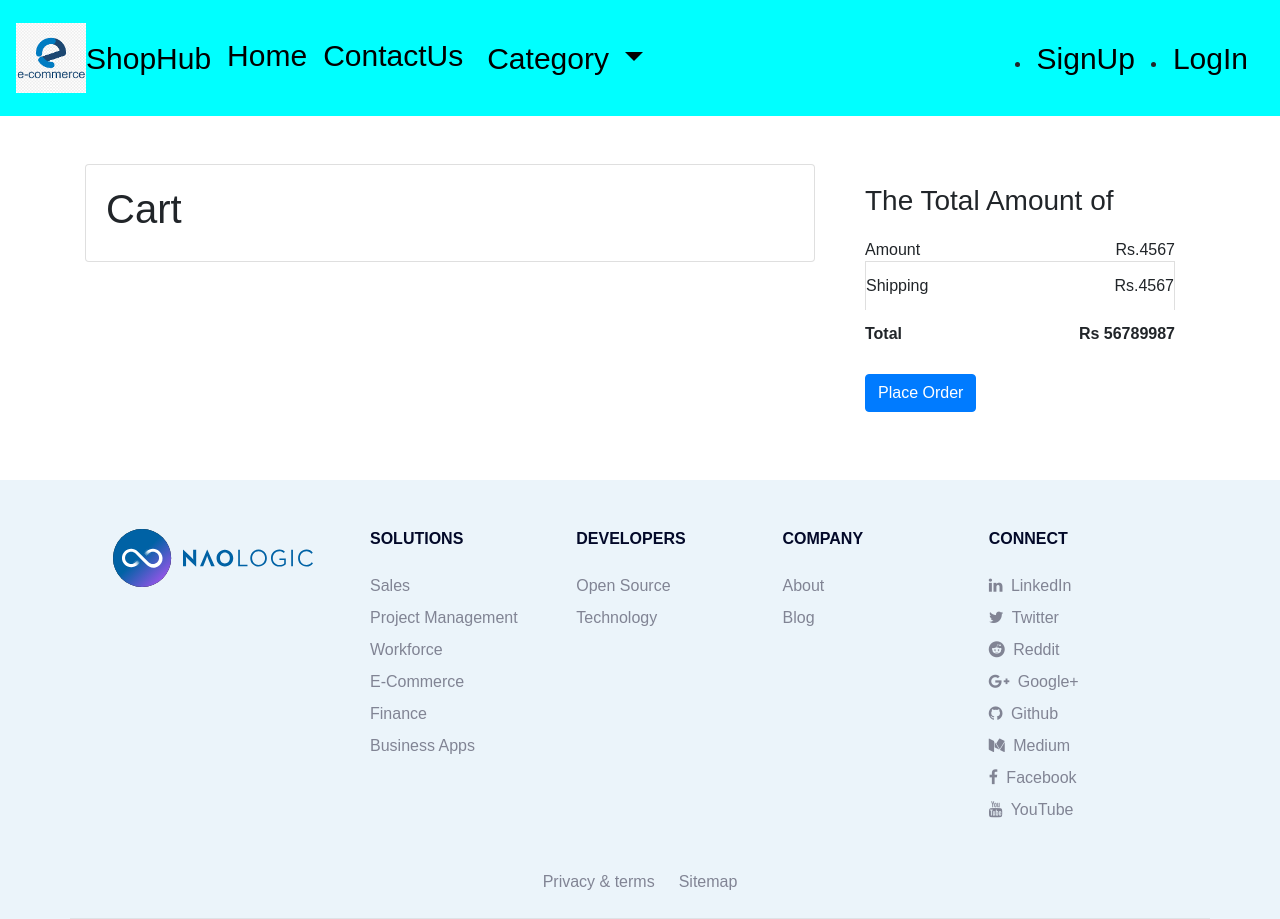
After one commit to AritRoy1/ShopHub, a Django app: template product/templates/product/add_to_cart.html in a window 1280 px wide. The commit adds this page. Run offline with Django 4.2, Linux system fonts and the light colour scheme; the template is opened without the code that fills it, so the values that code supplies are empty; some libraries are stand-ins or nearby versions.

Commit message:
Working on cart

```diff
--- a/customer/templates/customer/base.html
+++ b/customer/templates/customer/base.html
@@ -8,6 +8,7 @@
 
     <!-- Bootstrap CSS -->
     <link rel="stylesheet" href="https://cdn.jsdelivr.net/npm/bootstrap@4.0.0/dist/css/bootstrap.min.css" integrity="sha384-Gn5384xqQ1aoWXA+058RXPxPg6fy4IWvTNh0E263XmFcJlSAwiGgFAW/dAiS6JXm" crossorigin="anonymous">
+    <link rel="stylesheet" href="https://cdnjs.cloudflare.com/ajax/libs/font-awesome/4.7.0/css/font-awesome.min.css">
     <link rel="stylesheet" href="{% static 'customer/css/style.css' %}">
     <title>ShopHub</title>
   </head>
@@ -134,7 +135,7 @@
 
 
         <li class="nav-item">
-          <a class="navbar-brand"  style="color: black; font-size:30px;"  href="#">Cart</a>
+          <a class="navbar-brand"  style="color: black; font-size:30px;"  href="{% url 'showcart' %}">Cart</a>
         </li>
         {% comment %} li ko utha ke 66 me lgaya hai  hint error  {% endcomment %}
 
@@ -172,6 +173,10 @@
 {% endblock product-details %}
 
 
+
+{% block product %}
+
+{% endblock product %}
 
    {% comment %} footer {% endcomment %}
 
--- a/customer/urls.py
+++ b/customer/urls.py
@@ -2,6 +2,7 @@ from django.urls import path
 from customer import views
 from django.contrib.auth import views as auth_view
 from .forms import LoginForm
+
 urlpatterns = [
 
     path('home/',views.home, name="home"),
@@ -17,7 +18,7 @@ urlpatterns = [
     path('electronics-detail/', views.ProductDetail.as_view() ,name='Electronics'),
     path('product-list/<int:pk>', views.ProductList.as_view(), name="product-list"),
     path('product-detail/<int:pk>', views.ProductDetail.as_view(), name='product-detail'),
-    path('cart/', views.Cart.as_view(), name = 'cart')
+
 
 
 
--- a/customer/views.py
+++ b/customer/views.py
@@ -112,6 +112,3 @@ class ProductDetail(View):
         img = Image.objects.get(pk=pk)
         return render(request, 'customer/product_detail.html', {"phone":phone,
                 "img":img, 'category':category, 'dict1':dict1})
-
-class Cart(View):
-    pass
--- /dev/null
+++ b/product/templates/product/add_to_cart.html
@@ -0,0 +1,79 @@
+{% extends "customer/base.html" %}
+{% block product %}
+{% load static %}
+
+
+
+<div class="container my-5">
+    <div class="row">
+        <h1 class="text-center mb-5"></h1>
+        <div class="col-sm-8">
+            <div class="card">
+                <div class="card-body">
+                   <b><h1>Cart</h1></b>
+                    {% for cart in carts %}
+                    <hr>
+                    <div class="row">
+                        <div class="col-sm-8 text-center align-self-center">
+                            <img src="{{cart.image.image.url}}" alt="" srcset "" class="img-fluid img-thumbnail shadow-sm" height="150" width="150">
+
+                        </div>
+                        <div class="col-sm-9">
+                            <div>
+                                <h5>{{cart.product.name}}</h5>
+                                <p class="mb-2 text-muted small">{{img.product.description}}</p>
+                                <div class="my-3">
+                                    <label for="quantity">Quantity:</label>
+                                    <a class ="minus-cart btn"><i class="fa fa-minus-square fa-lg"></i></a>
+                                    <span id="quantity">{{cart.quantity}}</span>
+                                    <a class="plus-cart btn"><i class="fa fa-plus-square fa-lg"></i></a>
+
+                                </div>
+                                <div class="d-flex justify-content-between">
+                                    <a href="#" class="btn btn-sm btn-secondry mr-3"> Remove Item</a>
+                                    <p class="mb-0"><span>{{cart.product.price}}</span></p>
+                                </div>
+                            </div>
+                        </div>
+                    </div>
+
+                    {% endfor %}
+                </div>
+            </div>
+
+        </div>
+        <div class ="col-sm-4">
+            <div class "card">
+                <div class ="card-body">
+                    <h3>The Total Amount of</h3>
+                    <ul class="list-group">
+                        <li class ="list-group-item d-flex
+                        justify-content-between align-items-center
+                         border-0 px-0 pb-0">Amount <span>Rs.4567</span></li>
+
+                         <li class ="list-group-item d-flex
+                         justify-content-between align-items-center
+                           px-0">Shipping <span>Rs.4567</span></li>
+
+                          <li class ="list-group-item d-flex
+                        justify-content-between align-items-center
+                         border-0 px-0 mb-3">
+                        <div>
+                            <strong>Total</strong>
+                        </div>
+                        <span> <strong>Rs 56789987</strong></span>
+                        </li>
+
+
+                    </ul>
+                    <div class ="d-grid"> <a href="#" class="btn btn-primary">Place Order</a></div>
+
+                </div>
+            </div>
+        </div>
+    </div>
+
+</div>
+
+
+{% endblock product %}
--- a/product/urls.py
+++ b/product/urls.py
@@ -3,7 +3,9 @@ from product import views
 urlpatterns = [
 
 
-    path("registration/", views.ProductRegistration.as_view(), name="product-registration")
+    path("registration/", views.ProductRegistration.as_view(), name="product-registration"),
+    path('add-to-cart/', views.add_to_cart, name = 'add-to-cart'),
+    path('cart/', views.show_cart, name = 'showcart'),
 
 
 ]
```
Also changed, not shown: customer/templates/customer/product_detail.html (+11 -6 lines), product/admin.py (+9 -1 lines), product/models.py (+31 -1 lines), product/views.py (+45 -2 lines), customer/models.py (line endings or trailing spaces), product/migrations/0002_order_cart.py (added), product/migrations/0003_cart_image_alter_order_status.py (added).
